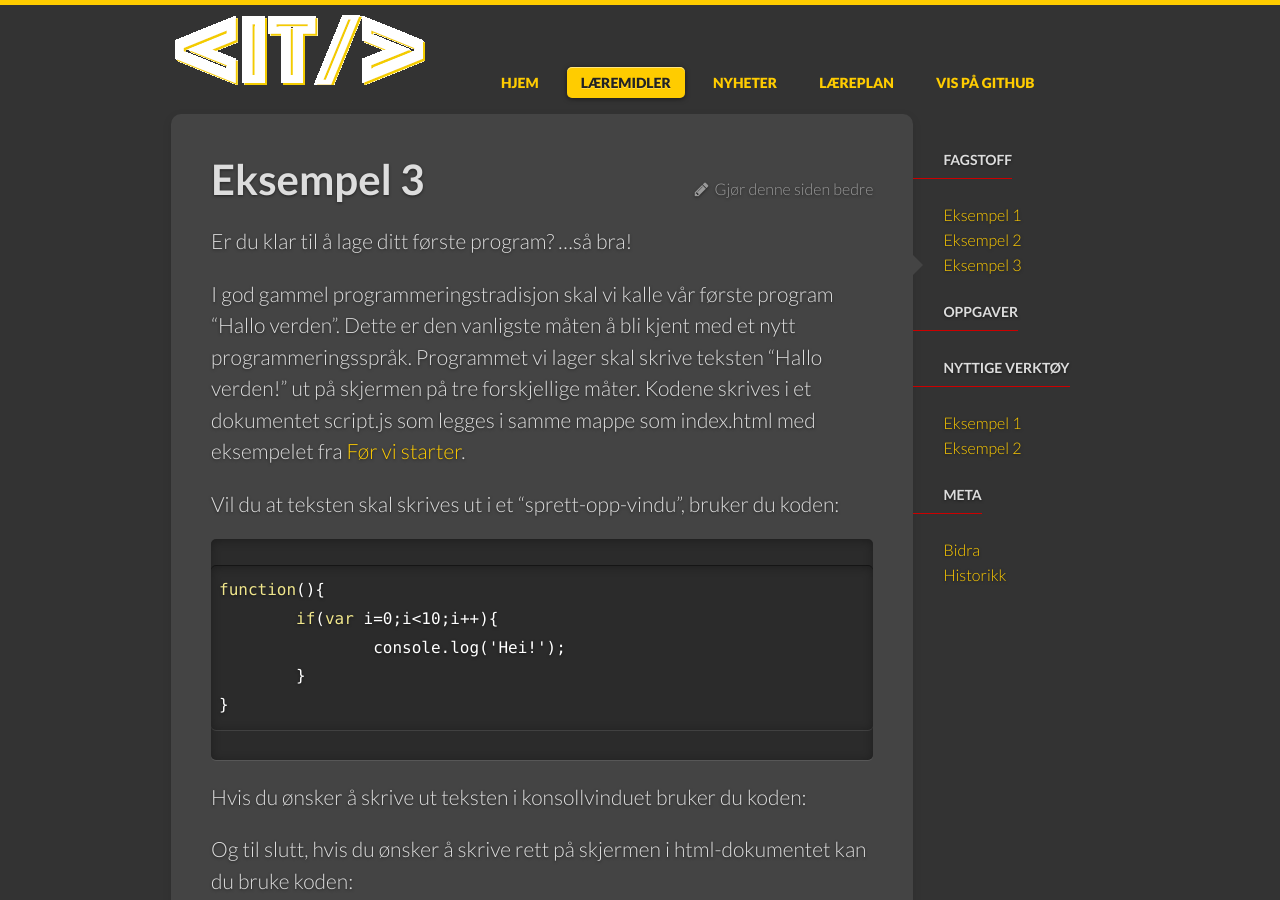
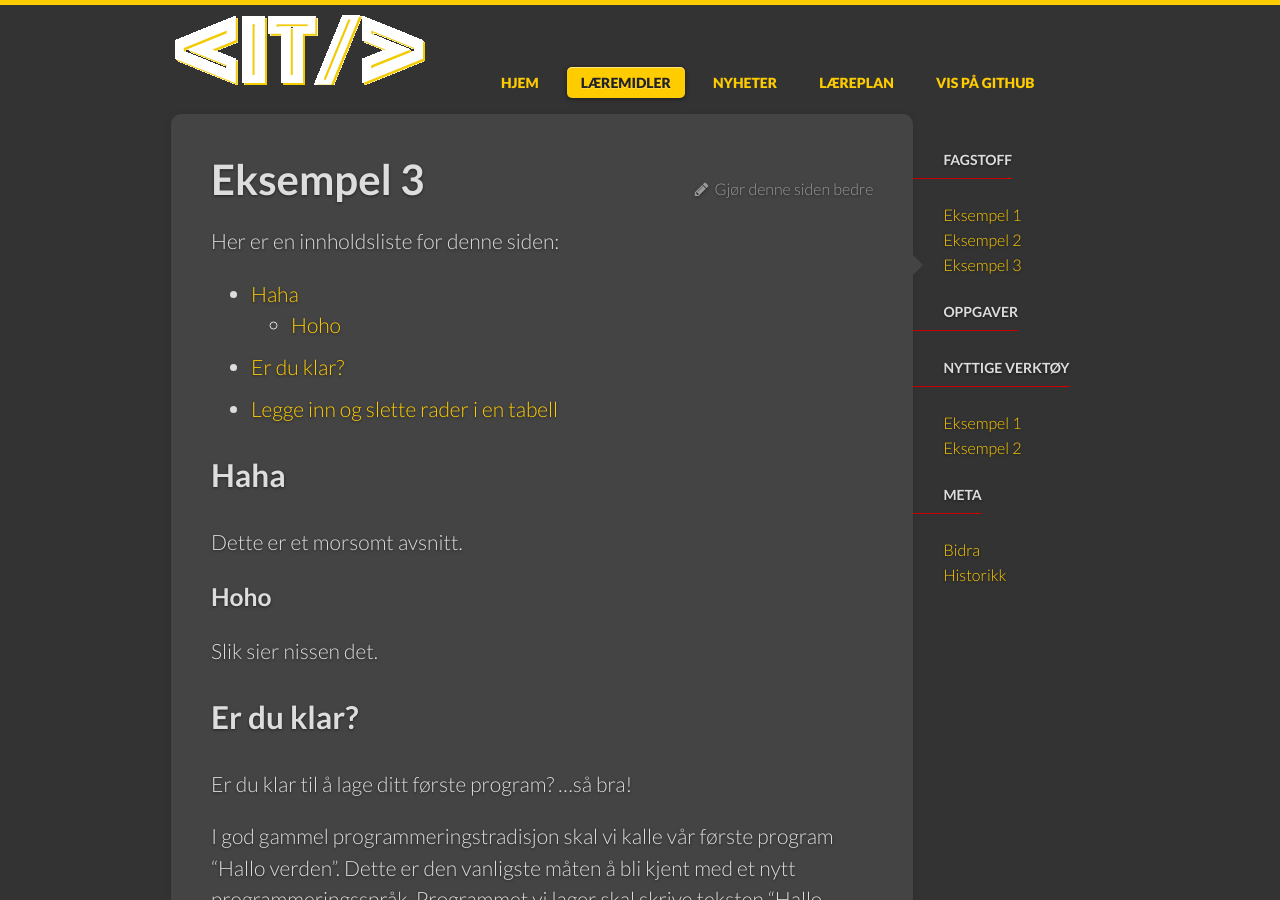
Before and after one commit to fagstoff/it.vgs.no, a Jekyll site: the page built from _docs/fagstoff/eksempel-3.md, in a window 1280 px wide and 900 px high. Built offline with Jekyll 4.4.1, drawn with Linux system fonts in a browser that asks for light colours; formulas are drawn with MathJax 3.

Commit message:
tester autogenerering av innholdsliste for en side

```diff
--- a/_docs/fagstoff/eksempel-3.md
+++ b/_docs/fagstoff/eksempel-3.md
@@ -3,6 +3,20 @@ layout: docs
 title: Eksempel 3
 permalink: /docs/fagstoff/eksempel-3/
 ---
+
+Her er en innholdsliste for denne siden:
+
+* auto-gen TOC:
+{:toc}
+
+
+## Haha
+Dette er et morsomt avsnitt.
+
+### Hoho
+Slik sier nissen det.
+
+## Er du klar?
 
 Er du klar til å lage ditt første program?     ...så bra!
 
@@ -41,8 +55,8 @@ I den første delen av denne boka kommer vi til å bruke kommandoen console.log
   <p>Før du går videre bør du kunne lage "Hallo verden!" på egenhånd uten hjelp.</p>
 </div>
 
-Legge inn og slette rader i en tabell
-=====================================
+## Legge inn og slette rader i en tabell
+
 **Nå skal vi se på hvordan vi kan legge inn nye rader i en tabell, og hvordan vi kan slette rader.**
 
 La oss fylle tabellen `Lagerbeholdning` med litt innhold:
```
